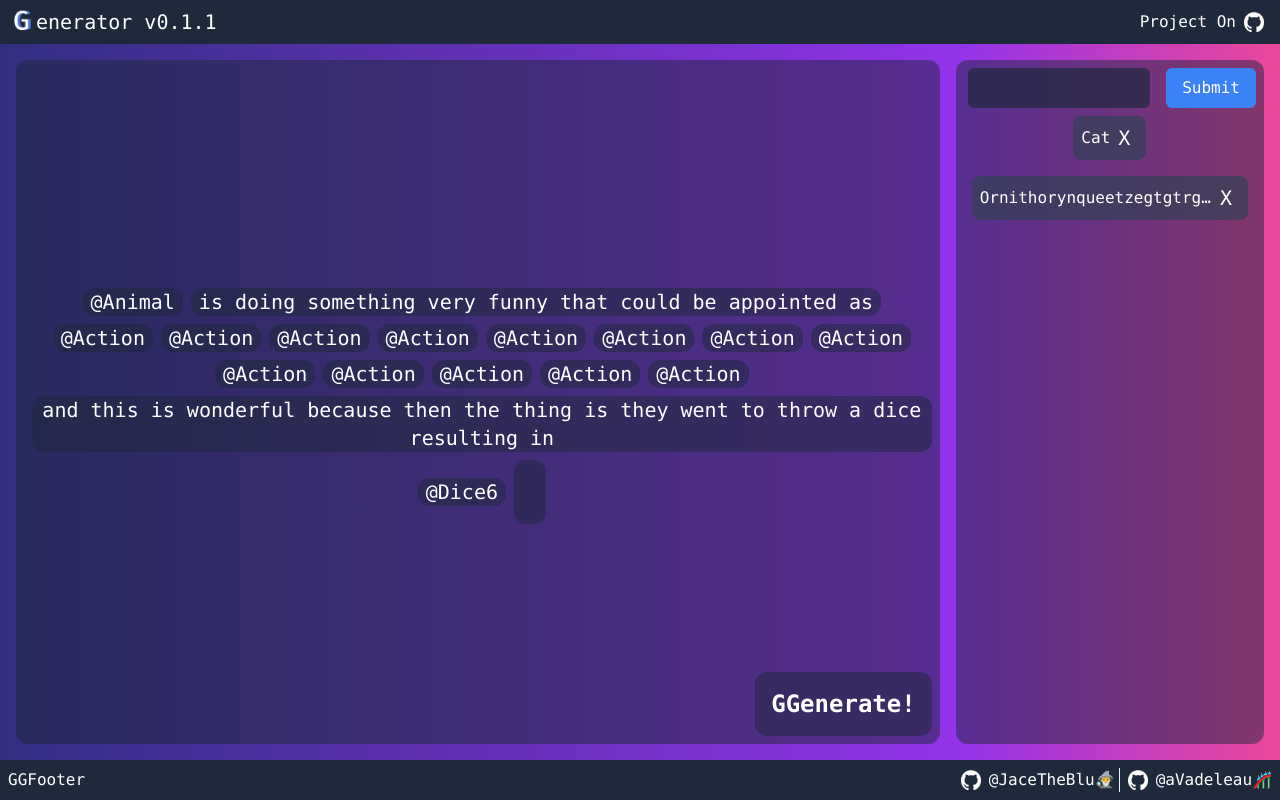
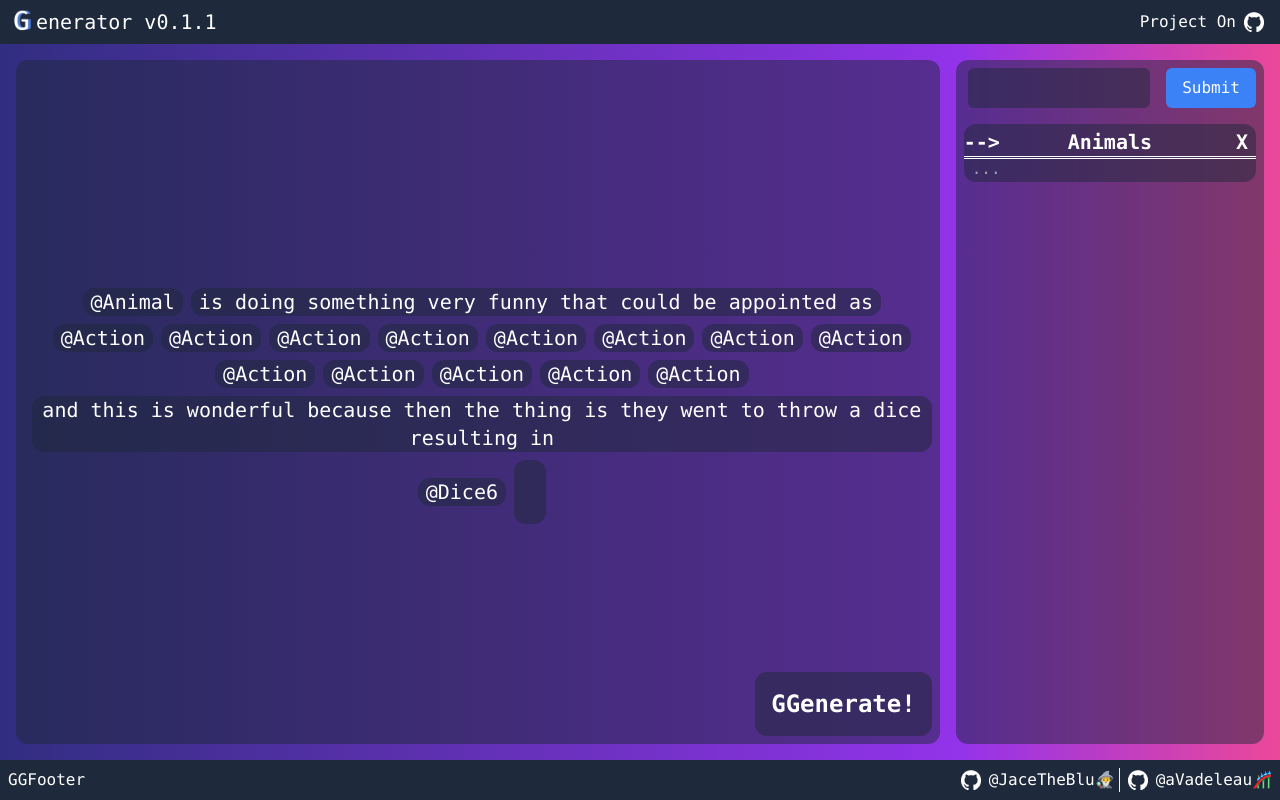
Before and after one commit to JaceTheBlu/GGenerator, a SvelteKit app: page / in a window 1280 px wide. Built offline with nearby package versions, Linux system fonts and the light colour scheme.

Commit message:
- Add the way to add a pouch element in a pouch - Redesign of a pouch element & of the pouch list

```diff
--- a/src/components/Card.svelte
+++ /dev/null
@@ -1,9 +0,0 @@
-<script>
-/**
- * The goal of this element is used to wrap a pouch element
-*/
-
-</script>
-<div class=" bg-slate-700/70 flex flex-nowrap justify-between items-center truncate ... rounded-lg p-2 m-2" >
-    <slot></slot>
-</div>
--- a/src/components/Pouch.svelte
+++ b/src/components/Pouch.svelte
@@ -1,7 +1,63 @@
 <script>
+
+    /* Imports*/
+    import PouchElement from "./PouchElement.svelte";
+
+    /* Variables*/
+    export let id = 0;
+    export let name = "";
+    let pouch_elements = [];
+
+
+    let element_id = 0;
+    $: pouch_elements_id = name.toLowerCase() + element_id;
+
+    /* Functions */
+    function handleKeyDown(event) {
+        if ( event.key === 'Enter') {
+            let input_value = document.getElementById('addPouch').value;
+            element_id++;
+
+            pouch_elements = [ ...pouch_elements, {
+                    id: pouch_elements_id,
+                    name: input_value
+            },]
+
+            document.getElementById('addPouch').value ='';
+
+            console.log(pouch_elements)
+        }
+    }
+    console.log(pouch_elements)
+
 
 </script>
 
-<div>
+<ul class="bg-slate-800/50 rounded-xl pt-1 mt-4">
 
-</div>
+    <li class="flex justify-between font-black text-xl border-b border-white ">
+        <span class="flex"> -->  </span>
+        <span class="flex justify-center" >
+            {name.slice(0,1).toUpperCase() +name.slice(1).toLowerCase()}
+        </span>
+        <button class="flex justify-end  text-xl text-white pr-2 ml-4">X</button>
+
+
+    </li>
+    <div class="divide-y divide-dashed">
+        {#each pouch_elements as pouch}
+            <PouchElement id={pouch.id} name={pouch.name} />
+        {/each}
+
+    </div>
+    <li>
+        <input
+        id="addPouch"
+        class=" bg-transparent w-full h-full focus:outline-none rounded-b-xl border-t border-white pl-2 pb-1"
+        type="text"
+        placeholder="..."
+        on:keydown={handleKeyDown}
+        >
+    </li>
+
+</ul>
--- a/src/components/PouchElement.svelte
+++ b/src/components/PouchElement.svelte
@@ -6,23 +6,18 @@
      * @param name : the name of the pouch element
     */
 
-    /* Import  */
-    import Card from "./Card.svelte";
+    /* Imports  */
 
     /* Variables */
     export let id = 0;
     export let name ="";
 
-    /* Function */
+    /* Functions */
 
 
 </script>
 
-
-<div class="flex justify-center">
-    <Card>
-       <span class="truncate ...">{name}</span>
-        <button class="text-xl text-white mx-2 ">X</button>
-    </Card>
-
-</div>
+<li class="flex justify-between items-center odd:bg-slate-800/10 even:bg-slate-800/50 pl-2 ">
+    <span class="truncate ... pl-1 0" >{name}</span>
+    <button class="text-xl text-white pr-2 ml-4">X</button>
+</li>
--- a/src/routes/+page.svelte
+++ b/src/routes/+page.svelte
@@ -1,5 +1,5 @@
 <script>
-	import PouchElement from '../components/PouchElement.svelte';
+	import Pouch from '../components/Pouch.svelte';
 	import Rundown from '../components/Rundown.svelte';
 
 	let pouchList = [];
@@ -12,12 +12,13 @@
 	<div class="bg-slate-800/50 p-2 flex-col rounded-xl mt-4 mb-4 mr-4 w-1/4 max-w- overflow-auto">
 
 		<div class="flex">
-			<input class=" bg-slate-800/70 flex-grow w-full md:w-3/4 rounded-md ml-1 mr-4" type="text">
+			<input class=" bg-slate-800/50 flex-grow w-full focus:outline-none md:w-3/4 rounded-md ml-1 mr-4 pl-2" type="text">
 
 			<button class="bg-blue-500 flex-shrink-0 w-full md:w-auto text-white rounded-md px-4 py-2">Submit </button>
 		</div>
 
-		<PouchElement id={1} name={"Cat"} />
-		<PouchElement id={2} name={"Ornithorynqueetzegtgtrgtrehhrjrj"} />
+		<Pouch id={1} name={"animals".toLowerCase()} />
+
+
 	</div>
 </div>
```
